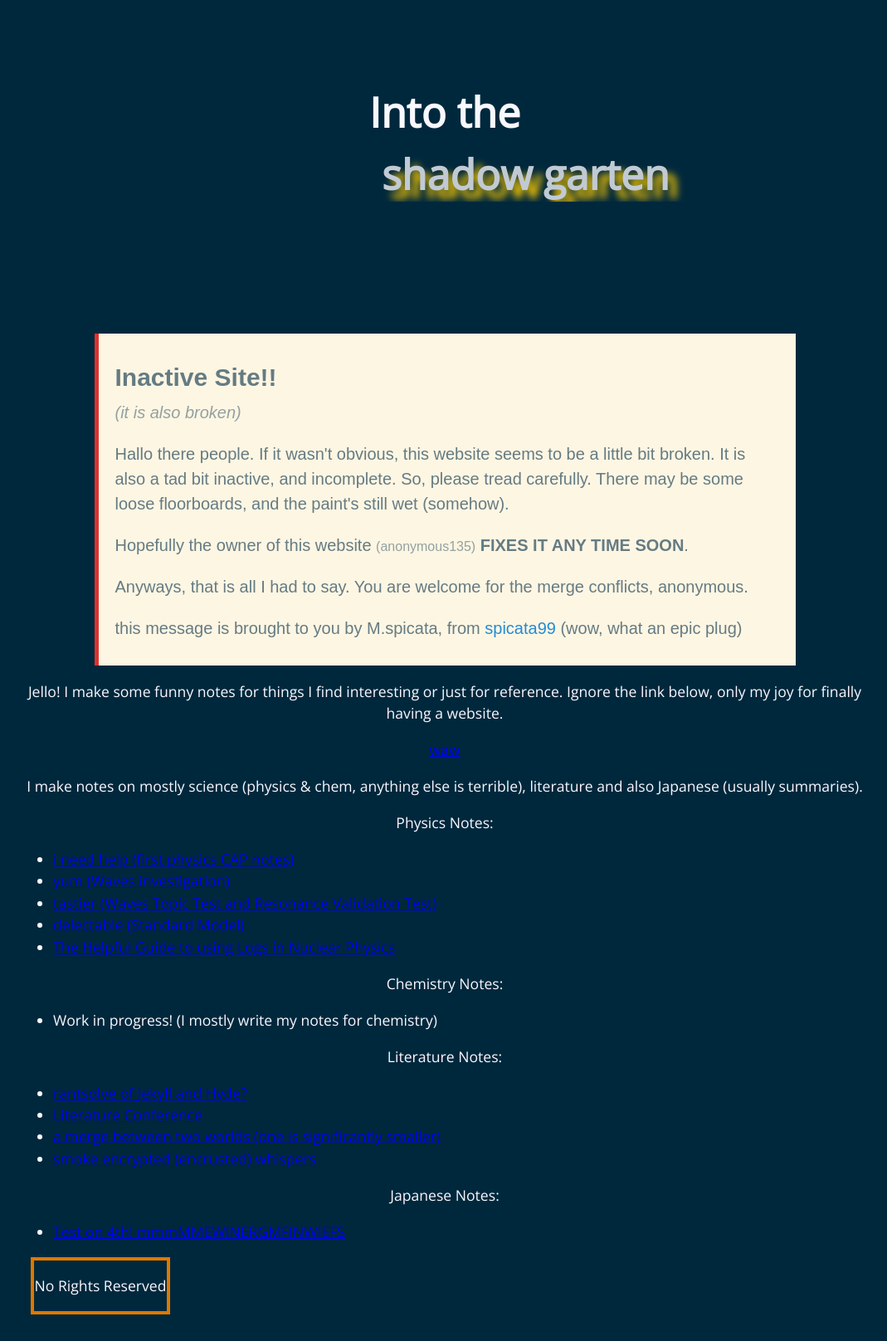
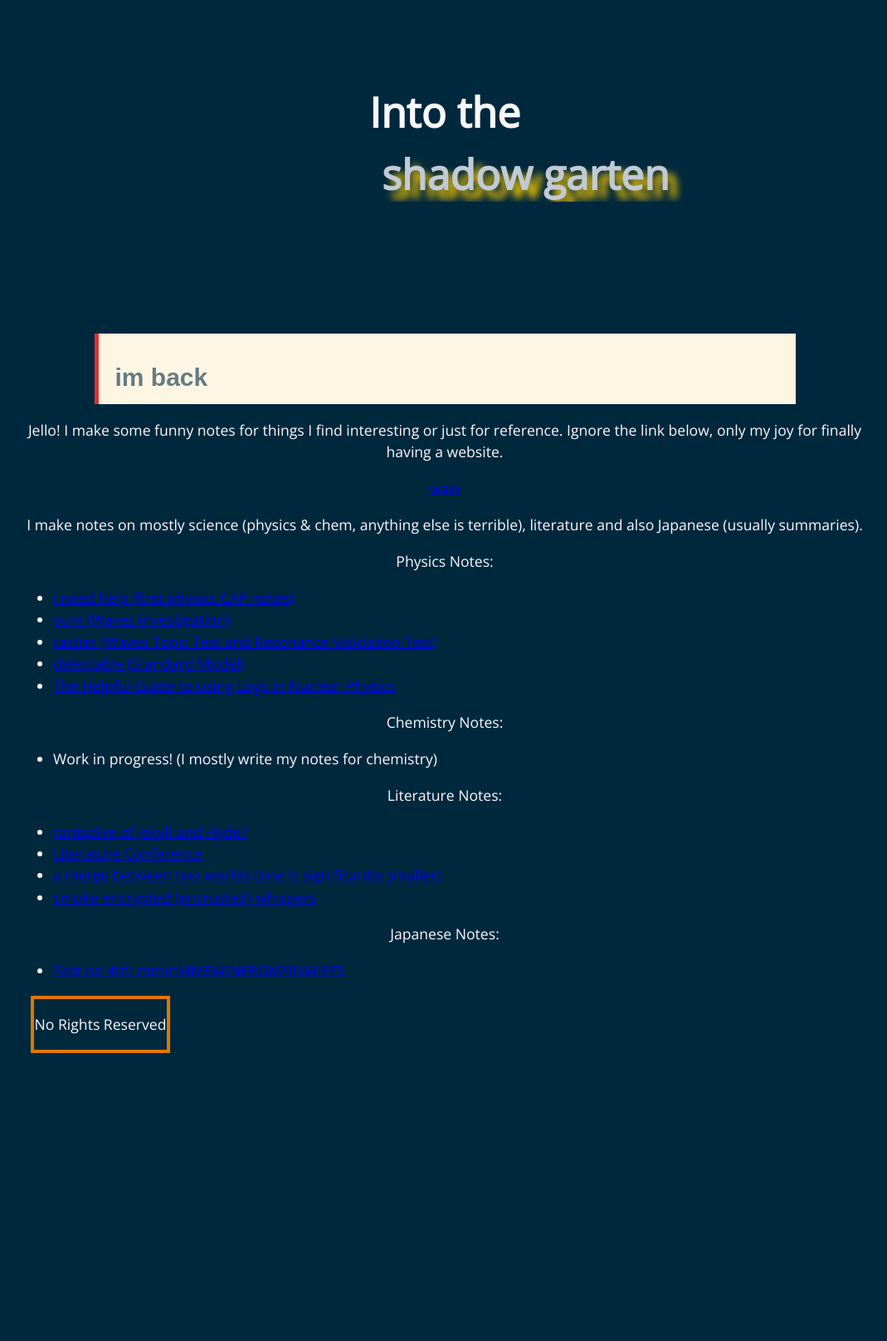
Before and after one commit to anonymoof1528/the-shadow-garten, a Jekyll site: the page built from index.md, in a window 1280 px wide. Shown: the whole page at 83% size, without its empty margins (104-1173 px from the left). Built offline with Jekyll 4.4.1, drawn with Linux system fonts in a browser that asks for light colours; after the commit the page ends 1301 px from its top, so only the background shows below that.

Commit message:
vault backup: 2023-12-24 22:54:20

```diff
--- a/index.md
+++ b/index.md
@@ -3,23 +3,9 @@ title: Into the <div class="container"><div><span>shadow garten</span><span>shad
 ---
 
 <blockquote style="background-color: #fdf6e3; max-width: 40em; padding: 0.5em 1em; border-left: 5px solid #dc322f; font-family: sans-serif; color: #657b83; font-size: 20px; margin: auto;">
-  <h1 style="font-size: 30px; margin-bottom: 0px; text-align: left; color: #657b83">Inactive Site!!</h1>
-  <p style="text-align: left; margin-top: 5px; color: #93a1a1;"><em>
-    (it is also broken)
-    </em></p>
-  <p style="text-align: left; color: #657b83">
-    Hallo there people. If it wasn't obvious, this website seems to be a little bit broken. It is also a tad bit inactive, and incomplete. So, please tread carefully. There may be some loose floorboards, and the paint's still wet (somehow).
-  </p>
-  <p style="text-align: left; color: #657b83">
-    Hopefully the owner of this website <span style="color: #93a1a1; font-size: 16px;">(anonymous135)</span> <b> FIXES IT ANY TIME SOON</b>.
-  </p>
-  <p style="text-align: left; color: #657b83">
-    Anyways, that is all I had to say. You are welcome for the merge conflicts, anonymous.
-  </p>
-  <p style="text-align: left; color: #657b83">
-    this message is brought to you by M.spicata, from <a href="https://spicata.99000000.xyz" style="color: #268bd2; text-decoration: none;">spicata99</a> (wow, what an epic plug)
-  </p>
+  <h1 style="font-size: 30px; margin-bottom: 0px; text-align: left; color: #657b83">im back</h1>
 </blockquote>
+
 Jello! I make some funny notes for things I find interesting or just for reference. Ignore the link below, only my joy for finally having a website.
 
 [waw](screw_right_wings.md)
```
Also changed, not shown: part.md (added, +13 -0 lines), .obsidian/core-plugins-migration.json, .obsidian/workspace.json.
